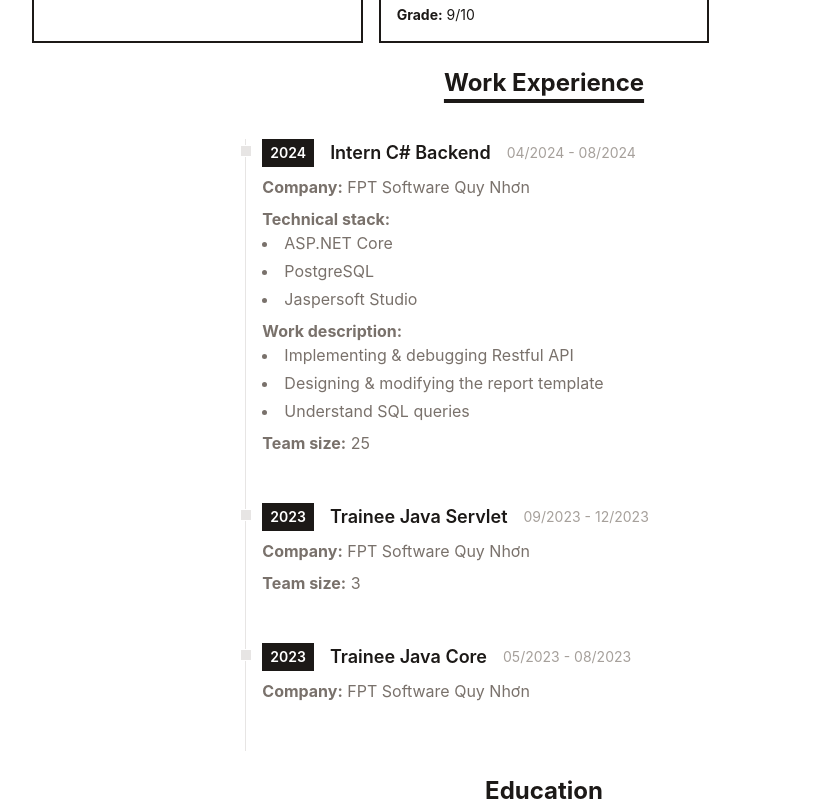
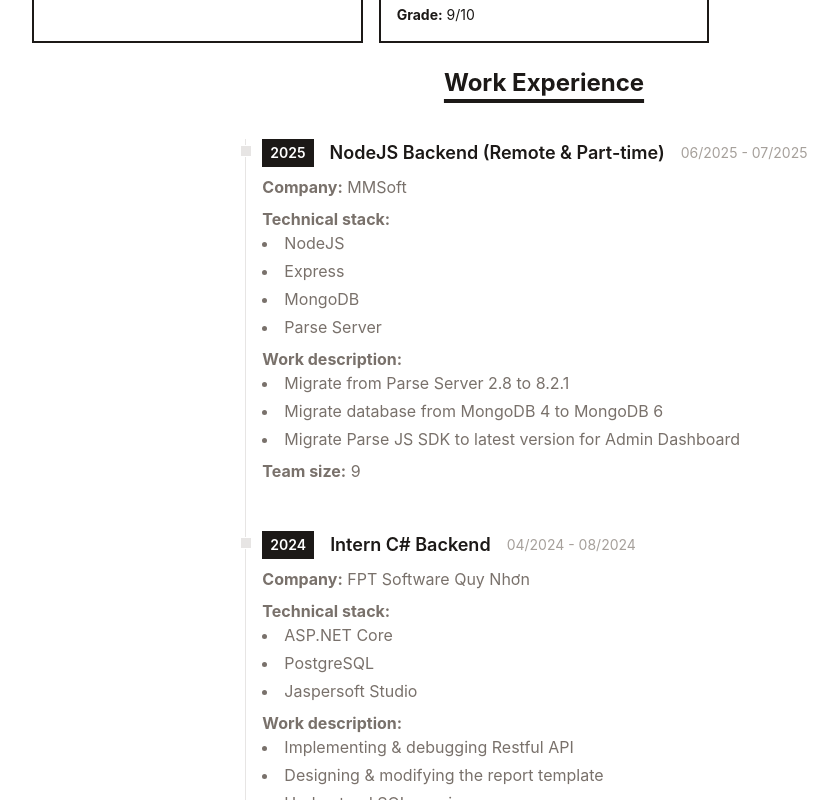
Before and after one commit to hardingadonis/hardingadonis.github.io, a React (Vite) app: page / in a window 1280 px wide. Shown: the part 2440-3240 px from the top of the page, without its empty margins (96-934 px from the left). Built offline with nearby package versions, Linux system fonts and the light colour scheme.

Commit message:
add: include new work experience entry for NodeJS Backend position at MMSoft

```diff
--- a/src/data/workExperienceData.ts
+++ b/src/data/workExperienceData.ts
@@ -28,4 +28,18 @@ export const workExperienceData: WorkExperienceInfo[] = [
 		],
 		teamsize: '25',
 	},
+	{
+		id: 4,
+		year: 2025,
+		position: 'NodeJS Backend (Remote & Part-time)',
+		company: 'MMSoft',
+		duration: '06/2025 - 07/2025',
+		technicalStack: ['NodeJS', 'Express', 'MongoDB', 'Parse Server'],
+		workDescription: [
+			'Migrate from Parse Server 2.8 to 8.2.1',
+			'Migrate database from MongoDB 4 to MongoDB 6',
+			'Migrate Parse JS SDK to latest version for Admin Dashboard',
+		],
+		teamsize: '9',
+	},
 ];
```
